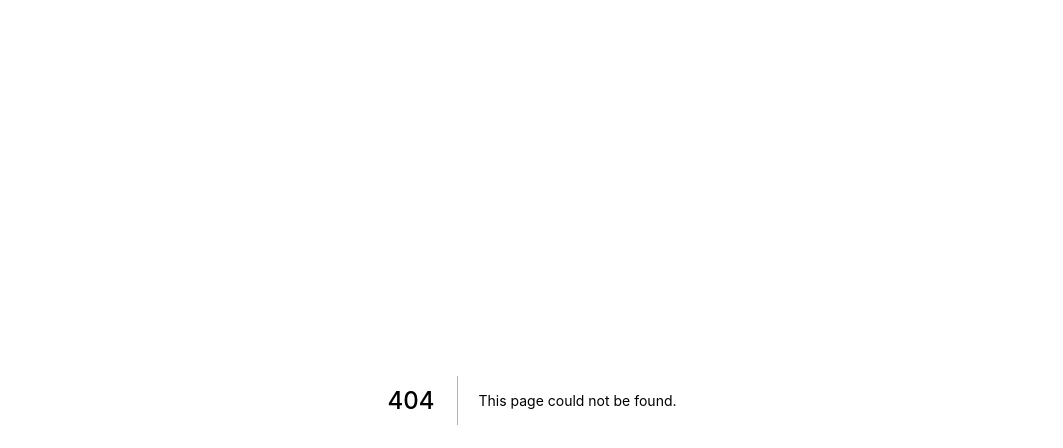
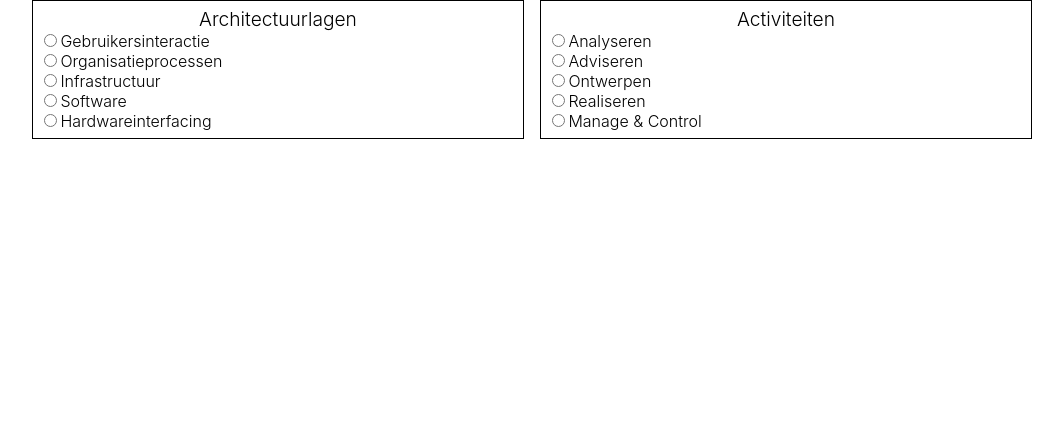
Before and after one commit to spark-156/leveling-education-framework, a Next.js app in the folder Frontend/: page /hboi in a window 1280 px wide. Before the commit this address had no page. Shown: the top 448 px of the page, without its empty margins (108-1171 px from the left). Built offline with nearby package versions, Linux system fonts and the light colour scheme.

Commit message:
✨ create new hboi page

```diff
--- /dev/null
+++ b/Frontend/pages/hboi.jsx
@@ -0,0 +1,77 @@
+import Head from 'next/head'
+import { useRouter } from 'next/router'
+import { useEffect, useState } from 'react'
+import styles from '../styles/Home.module.css'
+
+import { hboi } from '../data/hboi'
+
+import SelectOutOf from '../components/SelectOutOf'
+
+export default function Home() {
+  const router = useRouter();
+  const { architectuurlaag, activiteit } = router.query;
+
+  const [selectedHBOI, setSelectedHBOI] = useState(`${architectuurlaag} ${activiteit}`);
+  const [selectedArchitectuurlaag, setSelectedArchitectuurlaag] = useState(architectuurlaag);
+  const [selectedActiviteit, setSelectedActiviteit] = useState(activiteit);
+
+  useEffect(() => {
+    setSelectedArchitectuurlaag(architectuurlaag);
+    setSelectedActiviteit(activiteit);
+    setSelectedHBOI(`${architectuurlaag} ${activiteit}`)
+  }, [architectuurlaag, activiteit])
+
+  useEffect(() => {
+    if (!selectedArchitectuurlaag) return;
+    if (!selectedActiviteit) return;
+
+    router.push({ pathname: '/hboi', query: { architectuurlaag: selectedArchitectuurlaag, activiteit: selectedActiviteit } }, undefined, { shallow: true });
+  }, [selectedArchitectuurlaag, selectedActiviteit])
+
+  const architectuurlagen = ["Gebruikersinteractie", "Organisatieprocessen", "Infrastructuur", "Software", "Hardwareinterfacing"]
+  const activiteiten = ["Analyseren", "Adviseren", "Ontwerpen", "Realiseren", "Manage & Control"]
+
+
+  return (
+    <div className={styles.container}>
+      <Head>
+        <title>HBO-I Killer</title>
+        <meta name="description" content="A better HBO-I browser" />
+        <link rel="icon" href="/favico.ico" />
+      </Head>
+
+      <main>
+        <div className={styles.select}>
+          <SelectOutOf
+            title="Architectuurlagen"
+            options={architectuurlagen}
+            id="architectuurlagen"
+            setSelectedFunction={setSelectedArchitectuurlaag}
+            defaultSelectIndex={architectuurlagen.indexOf(selectedArchitectuurlaag)}
+          />
+          <SelectOutOf
+            title="Activiteiten"
+            options={activiteiten}
+            id="activiteiten"
+            setSelectedFunction={setSelectedActiviteit}
+            defaultSelectIndex={activiteiten.indexOf(selectedActiviteit)}
+          />
+        </div>
+        {hboi[selectedHBOI] ?
+          <div className={styles.items}>
+            <div>{hboi[selectedHBOI][0]}</div>
+            <div>{hboi[selectedHBOI][1]}</div>
+            <div>{hboi[selectedHBOI][2]}</div>
+            <div>{hboi[selectedHBOI][3]}</div>
+          </div>
+        :
+          null
+        }
+      </main>
+
+      <footer className={styles.footer}>
+
+      </footer>
+    </div>
+  )
+}
```
